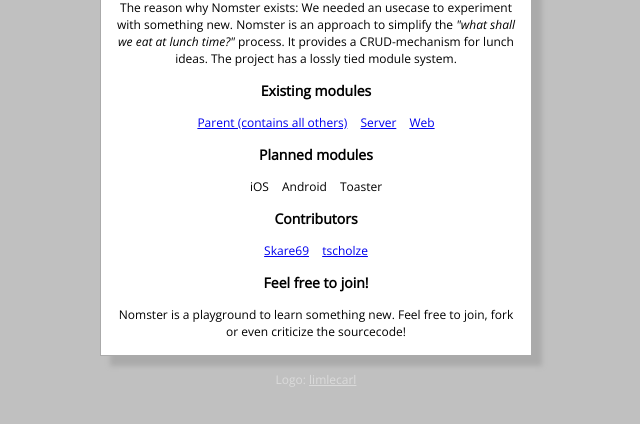
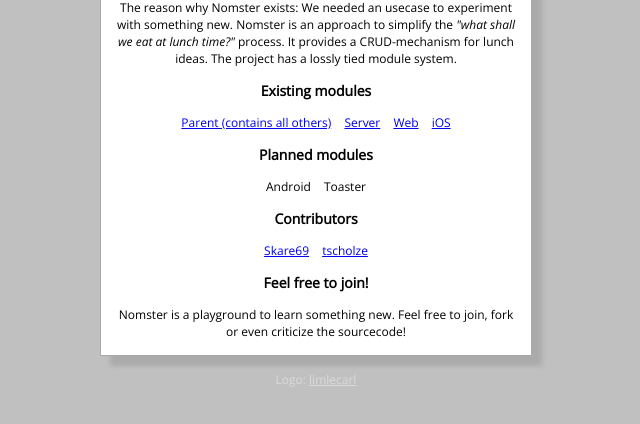
Before and after one commit to tscholze/nomster-parent, a plain HTML site: page index.html in a window 1280 px wide. Shown: the part 401-825 px from the top of the page, without its empty margins (324-964 px from the left). Drawn offline with nearby package versions, Linux system fonts and the light colour scheme.

Commit message:
added ios as existing module to the index.html

```diff
--- a/index.html
+++ b/index.html
@@ -42,11 +42,11 @@
 				<li><a href="https://github.com/tscholze/nomster-parent" title="Parent - contains all respositories below">Parent (contains all others)</a></li>
 				<li><a href="https://github.com/Skare69/Nomster" title="Java and Hibernate-based RESTful server application (required)">Server</a></li>
 				<li><a href="https://github.com/tscholze/nomster-web" title="A playground to get a Nomster web interface that is based on Google's Polymer">Web</a></li>
+				<li><a href="https://github.com/tscholze/nomster-ios" title="An iOS client for the Nomster ecosystem">iOS</a></li>
 			</ul>
 
 			<h3>Planned modules</h3>
 			<ul>
-				<li><span title="Native iOS App to work with the Nomster server">iOS</span></li>
 				<li><span title="Native Android App to work with the Nomster server">Android</span></li>
 				<li><span title="Hey, why not?">Toaster</span></li>
 			</ul>
```
